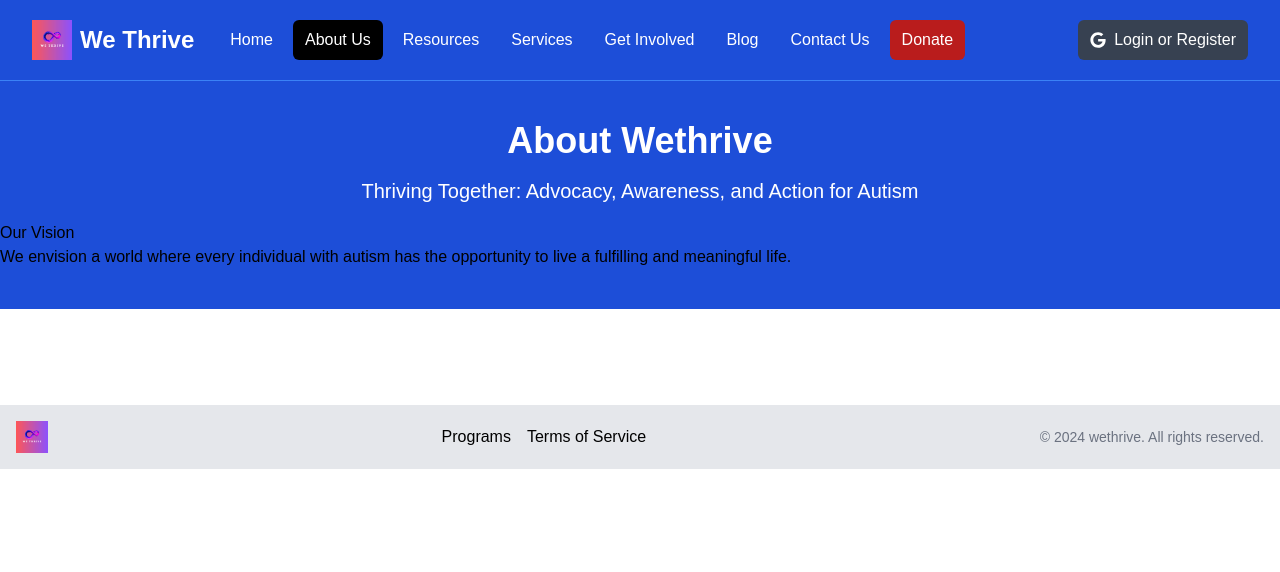
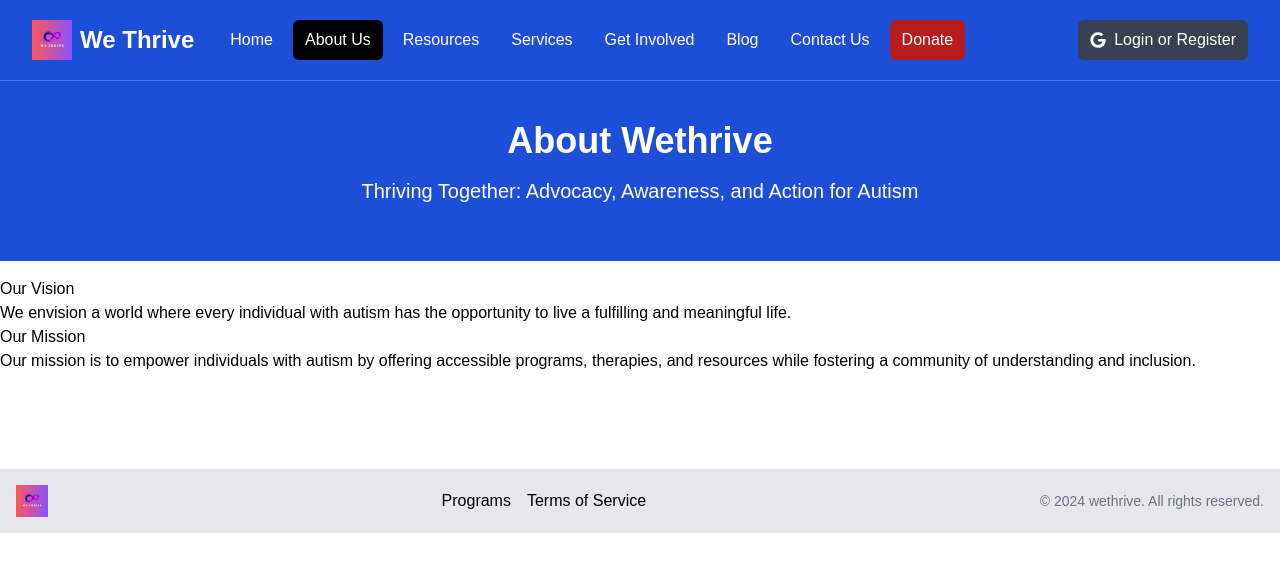
Before and after one commit to moraaruth/WeThrive, a Next.js app: page /aboutus in a window 1280 px wide. Shown: the top 572 px of the page. Built offline with nearby package versions, Linux system fonts and the light colour scheme.

Commit message:
adding mission

```diff
--- a/components/AboutusCard.jsx
+++ b/components/AboutusCard.jsx
@@ -15,9 +15,16 @@ export default function AboutusCard() {
             </p>
           </div>
         </div>
-        <div>
+
+      </section>
+      <section>
+      <div>
             <h1>Our Vision</h1>
             <p>We envision a world where every individual with autism has the opportunity to live a fulfilling and meaningful life.</p>
+        </div>
+        <div>
+            <h1>Our Mission</h1>
+            <p>Our mission is to empower individuals with autism by offering accessible programs, therapies, and resources while fostering a community of understanding and inclusion.</p>
         </div>
       </section>
     </>
```
